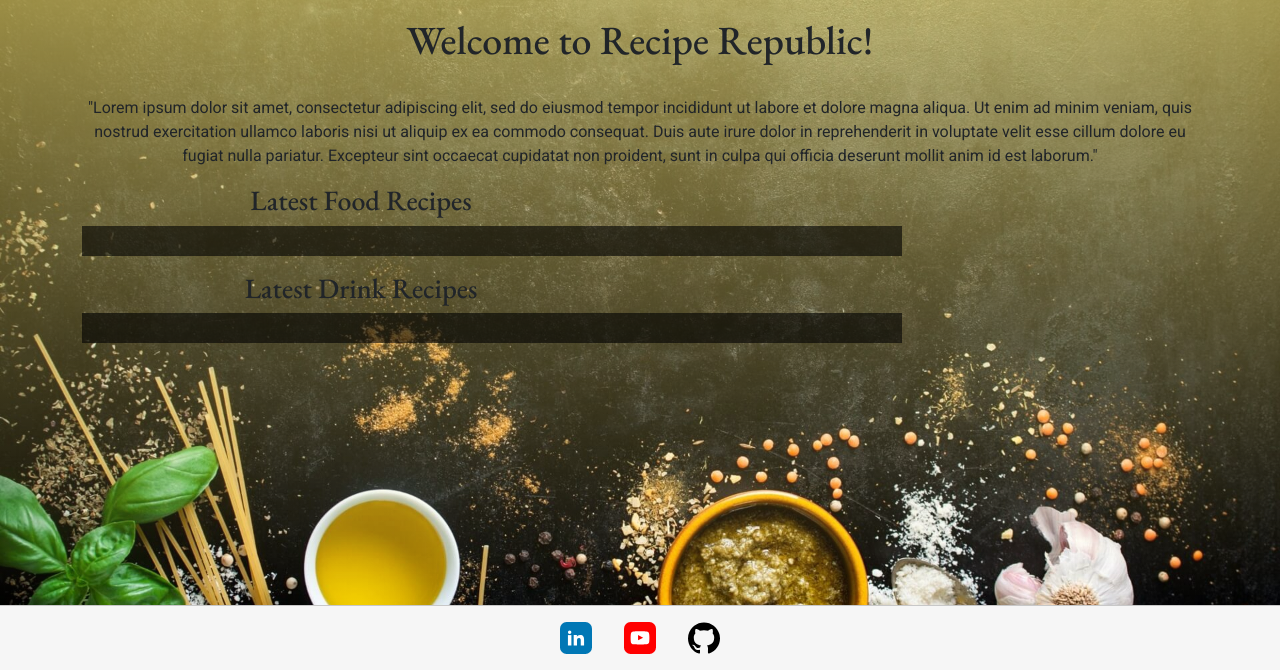
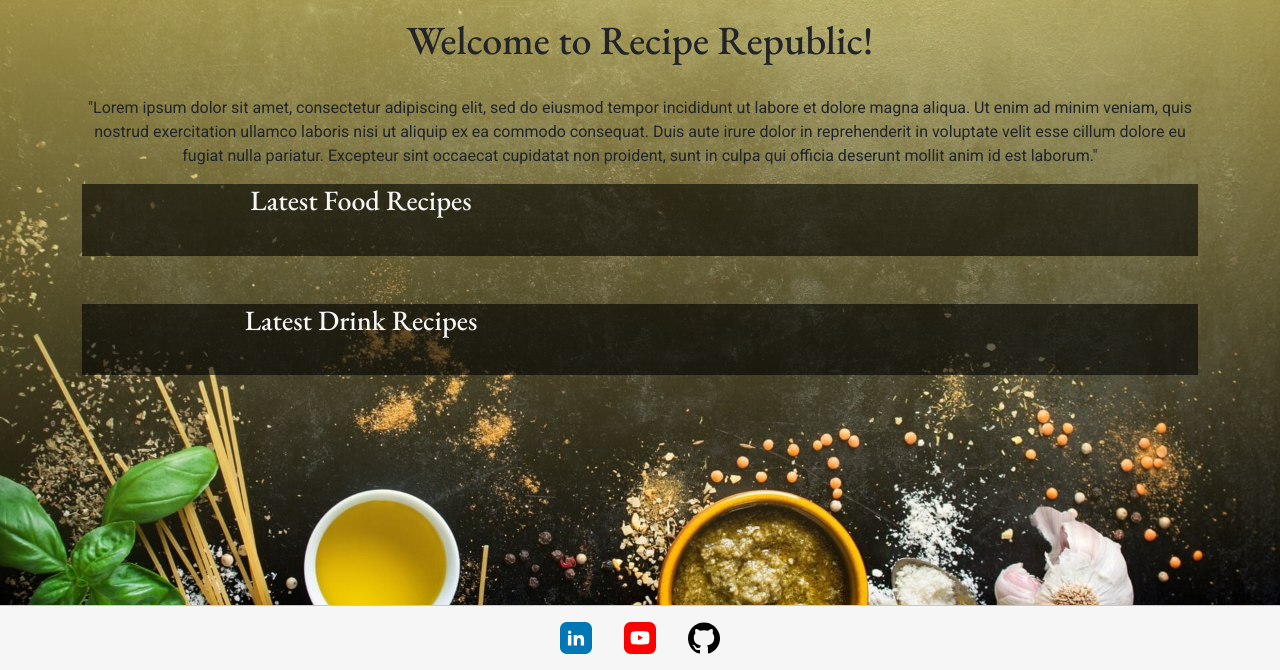
Before and after one commit to PatSvedberg/RecipeRepublic, a Django app: page / in a window 1280 px wide. Shown: the part 130-800 px from the top of the page. Run offline with Django 3.2, Linux system fonts and the light colour scheme; data that the repository does not hold is empty; parts of the project's set-up code (start-up, migrations or seed data) failed here and were passed over; some libraries are stand-ins or nearby versions.

Commit message:
Add style to recipe container

```diff
--- a/recipe/templates/recipe/index.html
+++ b/recipe/templates/recipe/index.html
@@ -20,6 +20,7 @@
 </div>
 
 <div class="container">
+    <div class="card-title-container">
         <h3 class="main-title text-center">Latest Food Recipes</h3>
         <section class="cards">
             {% for recipe in recipes %}
@@ -43,14 +44,23 @@
                 <div class="card__info">
                     <span class="card__category">{{ recipe.category }}</span>
                     <h3 class="card__title">{{ recipe.title }}</h3>
-                <span class="card__by">by <a href="#" class="card__author" title="author">{{ recipe.user }}</a></span>
+                    <span class="card__by">by <a href="#" class="card__author"
+                            title="author">{{ recipe.user }}</a></span>
                 </div>
             </article>
             {% endif %}
             {% endfor %}
         </section>
     </div>
-  <div class="container flex-column pt-3">
+</div>
+
+<div class="container">
+    <div class="mt-3 mb-5">
+    </div>
+</div>
+
+<div class="container">
+    <div class="card-title-container">
         <h3 class="main-title text-center">Latest Drink Recipes</h3>
         <section class="cards">
             {% for recipe in recipes %}
@@ -74,12 +84,14 @@
                 <div class="card__info">
                     <span class="card__category">{{ recipe.category }}</span>
                     <h3 class="card__title">{{ recipe.title }}</h3>
-                <span class="card__by">by <a href="#" class="card__author" title="author">{{ recipe.user }}</a></span>
+                    <span class="card__by">by <a href="#" class="card__author"
+                            title="author">{{ recipe.user }}</a></span>
                 </div>
             </article>
             {% endif %}
             {% endfor %}
         </section>
+    </div>
 </div>
 
 <div class="container">
--- a/static/css/style.css
+++ b/static/css/style.css
@@ -283,9 +283,16 @@ h3>a {
 
 /*Cards*/
 
-.card-container {
+.container {
     margin-right: auto;
     margin-left: auto;
+
+}
+
+.card-title-container {
+background-color: rgba(0, 0, 0, 0.6);
+text-align: center;
+color: var(--off-white)
 }
 
 .cards {
@@ -298,7 +305,6 @@ h3>a {
     justify-content: center;
     -webkit-justify-content: center;
     max-width: 820px;
-    background-color: rgba(0, 0, 0, 0.6);
     padding: 10px 0 20px 10px;
 }
 
```
Lines whose indentation alone changed are shown as unchanged.
